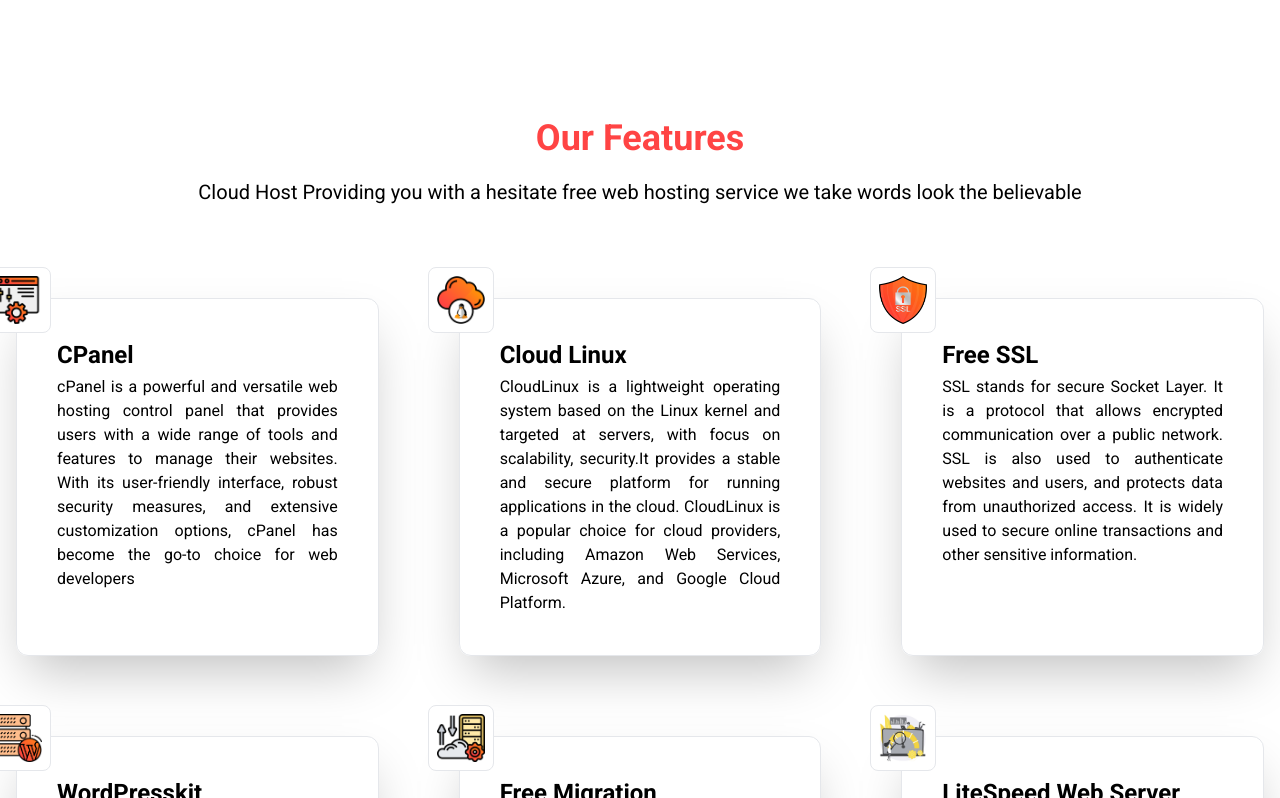
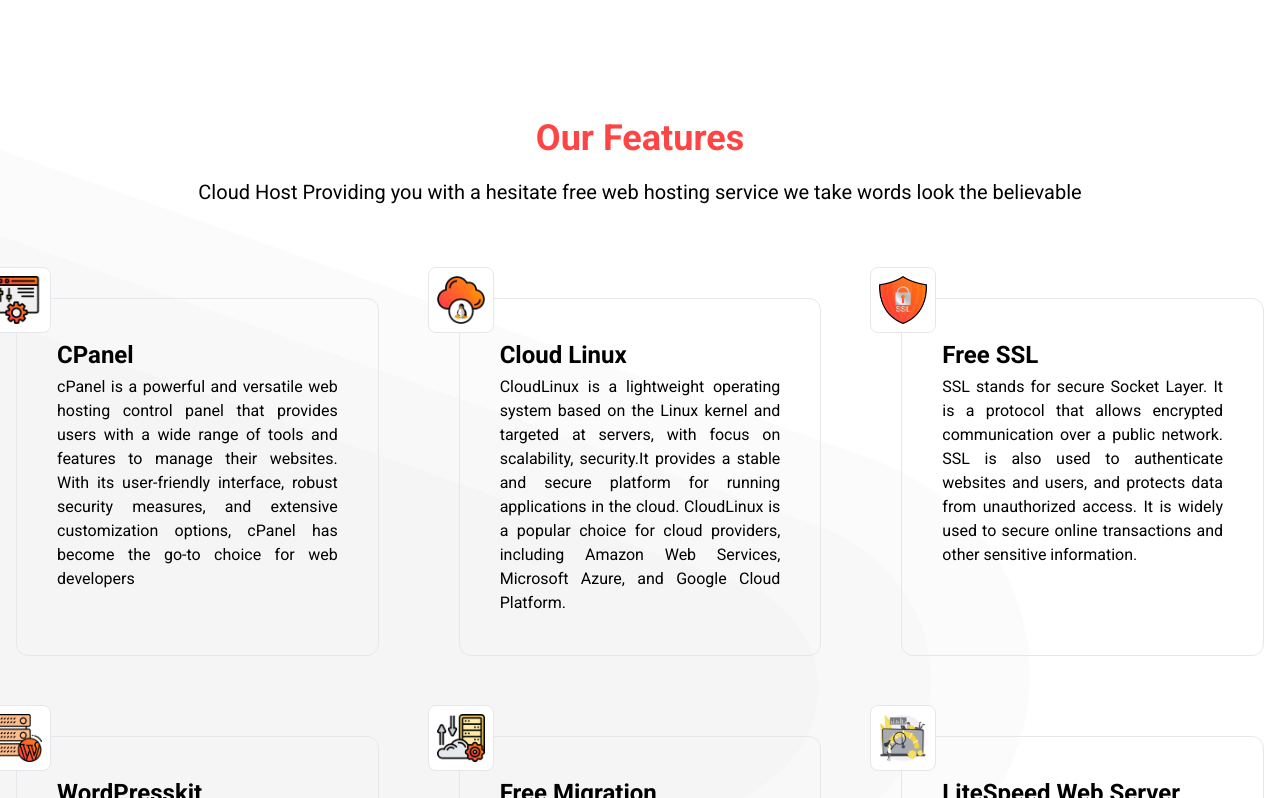
Before and after one commit to pothikit/hostfule-project, a React (Create React App) app: page /shared-hosting in a window 1280 px wide. Shown: the part 2312-3110 px from the top of the page. Built offline with nearby package versions, Linux system fonts and the light colour scheme; a web font is replaced by a local one.

Commit message:
featured bg setted

```diff
--- a/src/components/sharedHosting/IndividualServices.jsx
+++ b/src/components/sharedHosting/IndividualServices.jsx
@@ -3,7 +3,7 @@
 function IndividualServices(props) {
     const { image, title, desc } = props;
     return (
-        <div className='ietms-center flex justify-center gap-5 gap-y-10 shadow-2xl rounded-xl border relative p-10 hover:border-transparent'>
+        <div className='ietms-center flex justify-center gap-5 gap-y-10 hover:shadow-xl duration-200 rounded-xl border relative p-10 hover:border-transparent'>
             <div className='absolute -left-8 bg-white p-2 border -top-8 rounded-lg'>
                 <img src={image} className='w-12 h-12' alt={title} />
             </div>
--- a/src/components/sharedHosting/SharedHosting.jsx
+++ b/src/components/sharedHosting/SharedHosting.jsx
@@ -1,5 +1,4 @@
 import React from 'react'
-import "./sharedHosting.css"
 import director from "../../asstes/direction.png";
 import data from '../../data.json';
 import PricingCard from '../home/exclusive/PricingCard';
@@ -14,7 +13,7 @@
 import litespeed from "../../asstes/litespeed.jpg"
 import sharedHostingAnimation from "../../asstes/sharedAnimation"
 import PageBanner from '../shared/pageBanner/PageBanner';
-
+import "./shared.css"
 function SharedHosting() {
     const cardData = data.exclusive;
     const firstThreeData = cardData.slice(0, 3);
@@ -78,20 +77,20 @@
                     </div>
                 </div>
             </section>
-            <section className='py-32'>
+            <section className='py-32 featured'>
                 <div className="container mx-auto px-1">
                     <div className='mb-20'>
                         <h2 className='text-2xl md:text-4xl capitalize text-primary text-center font-semibold'>Our Features</h2>
                         <p className='text-base sm:text-xl text-center mt-5'>Cloud Host Providing you with a hesitate free web hosting service we take words look the believable</p>
                     </div>
                     <div className='flex gap-8 imtes-center justify-center'>
-
                         <div className='grid grid-cols-1 md:grid-cols-2 xl:grid-cols-3 gap-20 p-3'>
                             <IndividualServices image={cpanel} title="CPanel" desc="cPanel is a powerful and versatile web hosting control panel that provides users with a wide range of tools and features to manage their websites. With its user-friendly interface, robust security measures, and extensive customization options, cPanel has become the go-to choice for web developers"></IndividualServices>
                             <IndividualServices image={linux} title="Cloud Linux" desc="CloudLinux is a lightweight operating system based on the Linux kernel and targeted at servers, with focus on scalability, security.It provides a stable and secure platform for running applications in the cloud. CloudLinux is a popular choice for cloud providers, including Amazon Web Services, Microsoft Azure, and Google Cloud Platform."></IndividualServices>
                             <IndividualServices image={ssl} title="Free SSL" desc="SSL stands for secure Socket Layer. It is a protocol that allows encrypted communication over a public network. SSL is also used to authenticate websites and users, and protects data from unauthorized access. It is widely used to secure online transactions and other sensitive information."></IndividualServices>
                             <IndividualServices image={wordpresskit} title="WordPresskit" desc="WordPresskit is a company that offers plugins for website creation using WordPress. Their products are designed to make it easier to manage your WordPress website, like installing themes and plugins. They also offer tutorials and support to help you along the way."></IndividualServices>
                             <IndividualServices image={freeMigration} title="Free Migration" desc="We offer a free website migration service, which allows you to transfer your website from another hosting provider to HostFlu. We offer this migration service to ensure that your website is up and running smoothly on HostFlu."></IndividualServices>
+                            <IndividualServices image={litespeed} title="LiteSpeed Web Server" desc="A high-performance, efficient, and secure web server that turbocharges websites, delivering lightning-fast page load speeds and top-notch security for an unbeatable online experience."></IndividualServices>
                             <IndividualServices image={litespeed} title="LiteSpeed Web Server" desc="A high-performance, efficient, and secure web server that turbocharges websites, delivering lightning-fast page load speeds and top-notch security for an unbeatable online experience."></IndividualServices>
                             <IndividualServices image={litespeed} title="LiteSpeed Web Server" desc="A high-performance, efficient, and secure web server that turbocharges websites, delivering lightning-fast page load speeds and top-notch security for an unbeatable online experience."></IndividualServices>
                             <IndividualServices image={litespeed} title="LiteSpeed Web Server" desc="A high-performance, efficient, and secure web server that turbocharges websites, delivering lightning-fast page load speeds and top-notch security for an unbeatable online experience."></IndividualServices>
--- /dev/null
+++ b/src/components/sharedHosting/shared.css
@@ -0,0 +1,6 @@
+.featured{
+    background: url("../../asstes/featuredbg.png");
+    background-repeat: no-repeat;
+    background-position: left;
+    background-size: 90%;
+}
--- a/src/components/sharedHosting/sharedHosting.css
+++ /dev/null
@@ -1,6 +0,0 @@
-.banner{
-    background: url("../../asstes/shared-banner.png");
-    background-position: center right 10%;
-    background-repeat: no-repeat;
-    background-size: contain;
-}
```
Also changed, not shown: src/asstes/featuredbg.png (added).
